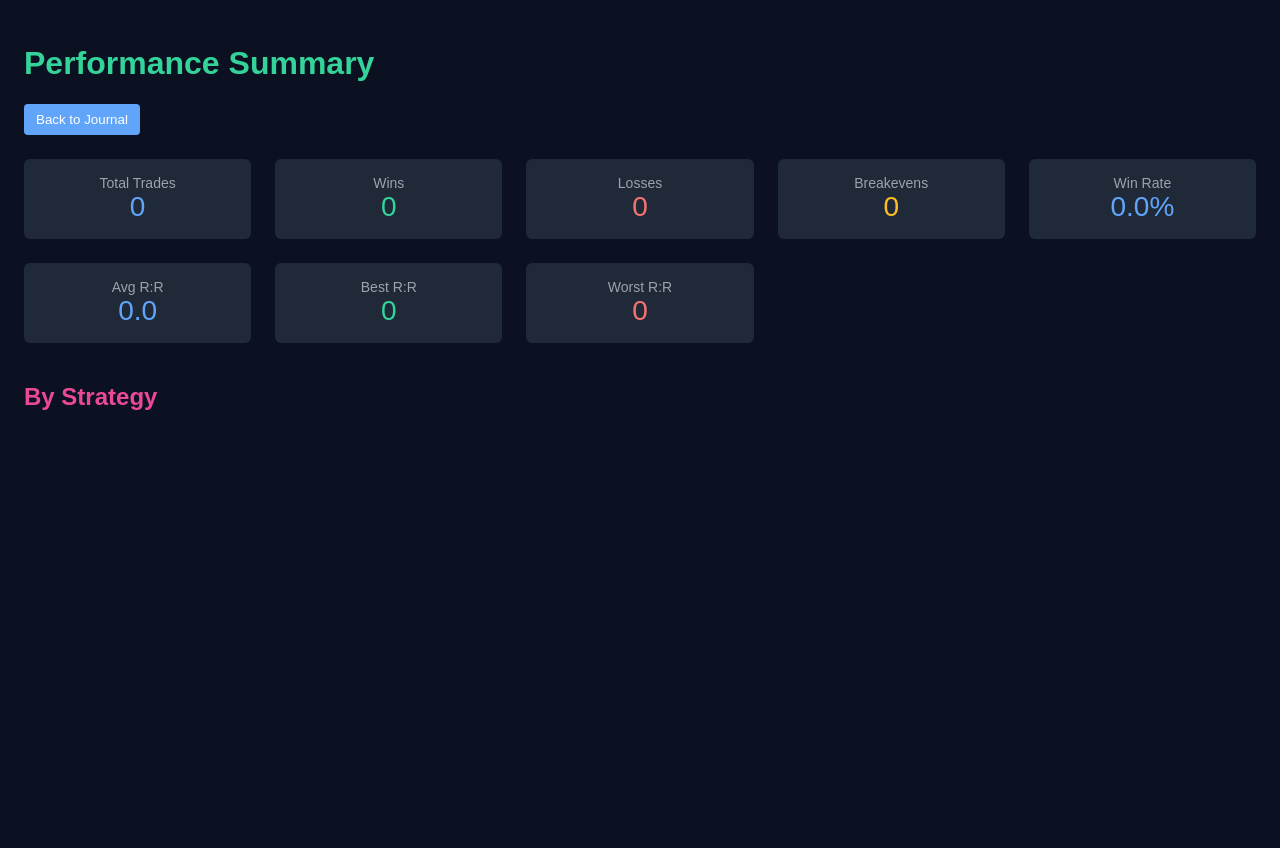
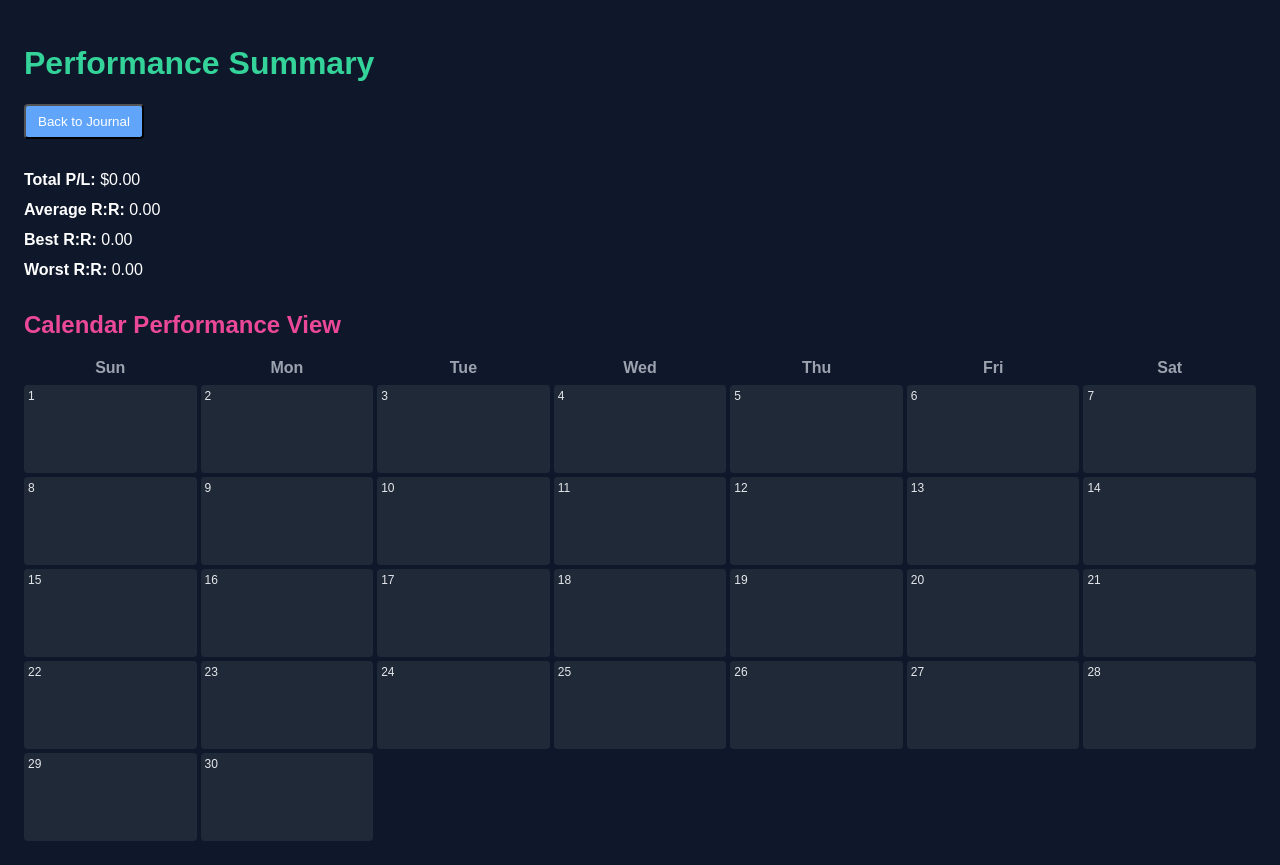
Before and after one commit to Lostkiwi007/Better-Journal-App, a React (Vite) app: page /performance in a window 1280 px wide. Built offline with nearby package versions, Linux system fonts and the light colour scheme.

Commit message:
Add CalendarView and update PerformancePage with stats

```diff
--- /dev/null
+++ b/src/pages/CalendarView.jsx
@@ -0,0 +1,75 @@
+import React, { useContext, useMemo } from "react";
+import { TradesContext } from "../context/TradesContext";
+import { startOfMonth, endOfMonth, eachDayOfInterval, format } from "date-fns";
+
+export default function CalendarView() {
+  const { trades } = useContext(TradesContext);
+
+  const days = useMemo(() => {
+    const today = new Date();
+    const start = startOfMonth(today);
+    const end = endOfMonth(today);
+
+    return eachDayOfInterval({ start, end }).map((day) => {
+      const dateStr = format(day, "yyyy-MM-dd");
+      const dayTrades = trades.filter((t) => t.openDate === dateStr);
+      const profit = dayTrades.reduce((sum, t) => {
+        const entry = parseFloat(t.entry);
+        const close = parseFloat(t.close);
+        if (!isNaN(entry) && !isNaN(close)) {
+          return sum + (close - entry);
+        }
+        return sum;
+      }, 0);
+
+      return { date: day, profit };
+    });
+  }, [trades]);
+
+  return (
+    <div
+      style={{
+        display: "grid",
+        gridTemplateColumns: "repeat(7, 1fr)",
+        gap: 4,
+        marginTop: 12
+      }}
+    >
+      {["Sun", "Mon", "Tue", "Wed", "Thu", "Fri", "Sat"].map((d) => (
+        <div
+          key={d}
+          style={{
+            textAlign: "center",
+            fontWeight: "bold",
+            color: "#9ca3af",
+            paddingBottom: 4
+          }}
+        >
+          {d}
+        </div>
+      ))}
+      {days.map(({ date, profit }) => (
+        <div
+          key={format(date, "yyyy-MM-dd")}
+          style={{
+            height: 80,
+            backgroundColor:
+              profit > 0 ? "#34d399" : profit < 0 ? "#f87171" : "#1f2937",
+            color: "#e5e7eb",
+            borderRadius: 4,
+            padding: 4
+          }}
+        >
+          <div style={{ fontSize: 12 }}>{format(date, "d")}</div>
+          {profit !== 0 && (
+            <div style={{ fontSize: 11, marginTop: 4 }}>
+              {profit > 0
+                ? `+$${profit.toFixed(2)}`
+                : `-$${Math.abs(profit).toFixed(2)}`}
+            </div>
+          )}
+        </div>
+      ))}
+    </div>
+  );
+}
--- a/src/pages/PerformancePage.jsx
+++ b/src/pages/PerformancePage.jsx
@@ -1,102 +1,155 @@
-// File: src/pages/PerformancePage.jsx
-import React, { useContext, useMemo } from "react";
+import React, { useContext } from "react";
 import { useNavigate } from "react-router-dom";
 import { TradesContext } from "../context/TradesContext";
+import CalendarView from "./CalendarView";
 
 export default function PerformancePage() {
+  const { trades } = useContext(TradesContext);
   const navigate = useNavigate();
-  const { trades } = useContext(TradesContext);
 
-  const stats = useMemo(() => {
-    const total = trades.length;
-    const wins = trades.filter((t) => t.result.toLowerCase() === "win").length;
-    const losses = trades.filter((t) => t.result.toLowerCase() === "loss").length;
-    const breakevens = trades.filter((t) => t.result.toLowerCase() === "be").length;
+  // Compute overall P/L, average R:R, best trade, worst trade
+  const computeStats = () => {
+    if (trades.length === 0) {
+      return {
+        totalPL: 0,
+        avgRR: 0,
+        bestRR: 0,
+        worstRR: 0
+      };
+    }
+
+    const rrValues = trades
+      .map((t) => {
+        const entry = parseFloat(t.entry);
+        const stop = parseFloat(t.stop);
+        const close = parseFloat(t.close);
+        if (isNaN(entry) || isNaN(stop) || isNaN(close)) return null;
+
+        const risk = Math.abs(entry - stop);
+        const reward = Math.abs(close - entry);
+        if (risk === 0) return null;
+        return (reward / risk) * (close >= entry ? 1 : -1);
+      })
+      .filter((v) => v !== null);
+
+    const totalPL = trades.reduce((sum, t) => {
+      const entry = parseFloat(t.entry);
+      const close = parseFloat(t.close);
+      if (!isNaN(entry) && !isNaN(close)) {
+        return sum + (close - entry);
+      }
+      return sum;
+    }, 0);
+
     const avgRR =
-      total > 0
-        ? (
-            trades.reduce((sum, t) => sum + (parseFloat(t.rr) || 0), 0) / total
-          ).toFixed(1)
-        : "0.0";
-    const winRate = total > 0 ? ((wins / total) * 100).toFixed(1) : "0.0";
-    const sortedByRR = [...trades]
-      .map((t) => parseFloat(t.rr) || 0)
-      .sort((a, b) => b - a);
-    const best = sortedByRR.length ? sortedByRR[0] : 0;
-    const worst = sortedByRR.length ? sortedByRR[sortedByRR.length - 1] : 0;
-    return { total, wins, losses, breakevens, avgRR, winRate, best, worst };
-  }, [trades]);
+      rrValues.length > 0
+        ? rrValues.reduce((a, b) => a + b, 0) / rrValues.length
+        : 0;
+    const bestRR = rrValues.length > 0 ? Math.max(...rrValues) : 0;
+    const worstRR = rrValues.length > 0 ? Math.min(...rrValues) : 0;
 
-  const strategyStats = useMemo(() => {
-    const map = {};
+    return { totalPL, avgRR, bestRR, worstRR };
+  };
+
+  const { totalPL, avgRR, bestRR, worstRR } = computeStats();
+
+  // Compute per-strategy stats
+  const strategyStats = () => {
+    const byStrategy = {};
     trades.forEach((t) => {
-      if (!map[t.strategy]) {
-        map[t.strategy] = { count: 0, wins: 0, totalRR: 0 };
+      const strat = t.strategy || "—";
+      const entry = parseFloat(t.entry);
+      const stop = parseFloat(t.stop);
+      const close = parseFloat(t.close);
+      if (isNaN(entry) || isNaN(stop) || isNaN(close)) return;
+
+      const risk = Math.abs(entry - stop);
+      const reward = Math.abs(close - entry);
+      const rr = risk === 0 ? 0 : (reward / risk) * (close >= entry ? 1 : -1);
+
+      if (!byStrategy[strat]) {
+        byStrategy[strat] = { count: 0, totalRR: 0, best: rr, worst: rr };
       }
-      map[t.strategy].count += 1;
-      if (t.result.toLowerCase() === "win") map[t.strategy].wins += 1;
-      map[t.strategy].totalRR += parseFloat(t.rr) || 0;
+      byStrategy[strat].count += 1;
+      byStrategy[strat].totalRR += rr;
+      if (rr > byStrategy[strat].best) byStrategy[strat].best = rr;
+      if (rr < byStrategy[strat].worst) byStrategy[strat].worst = rr;
     });
-    return Object.entries(map).map(([strategy, data]) => {
-      const avg = data.count > 0 ? (data.totalRR / data.count).toFixed(1) : "0.0";
-      const wr = data.count > 0 ? ((data.wins / data.count) * 100).toFixed(1) : "0.0";
-      return { strategy, count: data.count, winRate: wr, avgRR: avg };
-    });
-  }, [trades]);
+
+    return Object.entries(byStrategy).map(([strat, data]) => ({
+      strategy: strat,
+      trades: data.count,
+      avgRR: data.count > 0 ? data.totalRR / data.count : 0,
+      bestRR: data.best,
+      worstRR: data.worst
+    }));
+  };
+
+  const perStrat = strategyStats();
 
   return (
-    <div style={{ backgroundColor: "#0b1120", color: "#e5e7eb", minHeight: "100vh", padding: 24 }}>
+    <div style={{ backgroundColor: "#0f172a", color: "white", minHeight: "100vh", padding: 24 }}>
       <h1 style={{ color: "#34d399" }}>Performance Summary</h1>
-      <button onClick={() => navigate("/")} style={{ marginBottom: 24, padding: "8px 12px", backgroundColor: "#60a5fa", color: "white", border: "none", borderRadius: 4, cursor: "pointer" }}>
+      <button
+        onClick={() => navigate("/")}
+        style={{
+          display: "inline-block",
+          marginBottom: 16,
+          padding: "8px 12px",
+          backgroundColor: "#60a5fa",
+          color: "white",
+          borderRadius: 4,
+          textDecoration: "none",
+        }}
+      >
         Back to Journal
       </button>
 
-      <div style={{ display: "grid", gridTemplateColumns: "repeat(auto-fit, minmax(200px, 1fr))", gap: 24, marginBottom: 40 }}>
-        <div style={{ backgroundColor: "#1f2937", borderRadius: 6, padding: 16, textAlign: "center" }}>
-          <div style={{ fontSize: 14, color: "#9ca3af" }}>Total Trades</div>
-          <div style={{ fontSize: 28, color: "#60a5fa" }}>{stats.total}</div>
+      <div style={{ marginTop: 16 }}>
+        <div style={{ marginBottom: 12 }}>
+          <strong>Total P/L:</strong> ${totalPL.toFixed(2)}
         </div>
-        <div style={{ backgroundColor: "#1f2937", borderRadius: 6, padding: 16, textAlign: "center" }}>
-          <div style={{ fontSize: 14, color: "#9ca3af" }}>Wins</div>
-          <div style={{ fontSize: 28, color: "#34d399" }}>{stats.wins}</div>
+        <div style={{ marginBottom: 12 }}>
+          <strong>Average R:R:</strong> {avgRR.toFixed(2)}
         </div>
-        <div style={{ backgroundColor: "#1f2937", borderRadius: 6, padding: 16, textAlign: "center" }}>
-          <div style={{ fontSize: 14, color: "#9ca3af" }}>Losses</div>
-          <div style={{ fontSize: 28, color: "#f87171" }}>{stats.losses}</div>
+        <div style={{ marginBottom: 12 }}>
+          <strong>Best R:R:</strong> {bestRR.toFixed(2)}
         </div>
-        <div style={{ backgroundColor: "#1f2937", borderRadius: 6, padding: 16, textAlign: "center" }}>
-          <div style={{ fontSize: 14, color: "#9ca3af" }}>Breakevens</div>
-          <div style={{ fontSize: 28, color: "#fbbf24" }}>{stats.breakevens}</div>
-        </div>
-        <div style={{ backgroundColor: "#1f2937", borderRadius: 6, padding: 16, textAlign: "center" }}>
-          <div style={{ fontSize: 14, color: "#9ca3af" }}>Win Rate</div>
-          <div style={{ fontSize: 28, color: "#60a5fa" }}>{stats.winRate}%</div>
-        </div>
-        <div style={{ backgroundColor: "#1f2937", borderRadius: 6, padding: 16, textAlign: "center" }}>
-          <div style={{ fontSize: 14, color: "#9ca3af" }}>Avg R:R</div>
-          <div style={{ fontSize: 28, color: "#60a5fa" }}>{stats.avgRR}</div>
-        </div>
-        <div style={{ backgroundColor: "#1f2937", borderRadius: 6, padding: 16, textAlign: "center" }}>
-          <div style={{ fontSize: 14, color: "#9ca3af" }}>Best R:R</div>
-          <div style={{ fontSize: 28, color: "#34d399" }}>{stats.best}</div>
-        </div>
-        <div style={{ backgroundColor: "#1f2937", borderRadius: 6, padding: 16, textAlign: "center" }}>
-          <div style={{ fontSize: 14, color: "#9ca3af" }}>Worst R:R</div>
-          <div style={{ fontSize: 28, color: "#f87171" }}>{stats.worst}</div>
+        <div style={{ marginBottom: 12 }}>
+          <strong>Worst R:R:</strong> {worstRR.toFixed(2)}
         </div>
       </div>
 
-      <h2 style={{ color: "#ec4899", marginBottom: 12 }}>By Strategy</h2>
-      <div style={{ display: "grid", gridTemplateColumns: "repeat(auto-fit, minmax(200px, 1fr))", gap: 24 }}>
-        {strategyStats.map((s) => (
-          <div key={s.strategy} style={{ backgroundColor: "#1f2937", borderRadius: 6, padding: 16, textAlign: "center" }}>
-            <div style={{ fontSize: 16, color: "#60a5fa", marginBottom: 8 }}>{s.strategy}</div>
-            <div style={{ fontSize: 14, color: "#9ca3af" }}>Trades: {s.count}</div>
-            <div style={{ fontSize: 14, color: "#34d399" }}>Win Rate: {s.winRate}%</div>
-            <div style={{ fontSize: 14, color: "#60a5fa" }}>Avg R:R: {s.avgRR}</div>
-          </div>
-        ))}
-      </div>
+      {perStrat.length > 0 && (
+        <div style={{ marginTop: 24 }}>
+          <h2 style={{ color: "#ec4899" }}>By Strategy</h2>
+          <table style={{ width: "100%", borderCollapse: "collapse", marginTop: 8 }}>
+            <thead>
+              <tr>
+                <th style={{ textAlign: "left", padding: 8, color: "#9ca3af" }}>Strategy</th>
+                <th style={{ textAlign: "right", padding: 8, color: "#9ca3af" }}>Trades</th>
+                <th style={{ textAlign: "right", padding: 8, color: "#9ca3af" }}>Avg R:R</th>
+                <th style={{ textAlign: "right", padding: 8, color: "#9ca3af" }}>Best R:R</th>
+                <th style={{ textAlign: "right", padding: 8, color: "#9ca3af" }}>Worst R:R</th>
+              </tr>
+            </thead>
+            <tbody>
+              {perStrat.map(({ strategy, trades, avgRR, bestRR, worstRR }) => (
+                <tr key={strategy}>
+                  <td style={{ padding: 8 }}>{strategy}</td>
+                  <td style={{ padding: 8, textAlign: "right" }}>{trades}</td>
+                  <td style={{ padding: 8, textAlign: "right" }}>{avgRR.toFixed(2)}</td>
+                  <td style={{ padding: 8, textAlign: "right" }}>{bestRR.toFixed(2)}</td>
+                  <td style={{ padding: 8, textAlign: "right" }}>{worstRR.toFixed(2)}</td>
+                </tr>
+              ))}
+            </tbody>
+          </table>
+        </div>
+      )}
+
+      <h2 style={{ color: "#ec4899", marginTop: 32 }}>Calendar Performance View</h2>
+      <CalendarView />
     </div>
   );
 }
```
